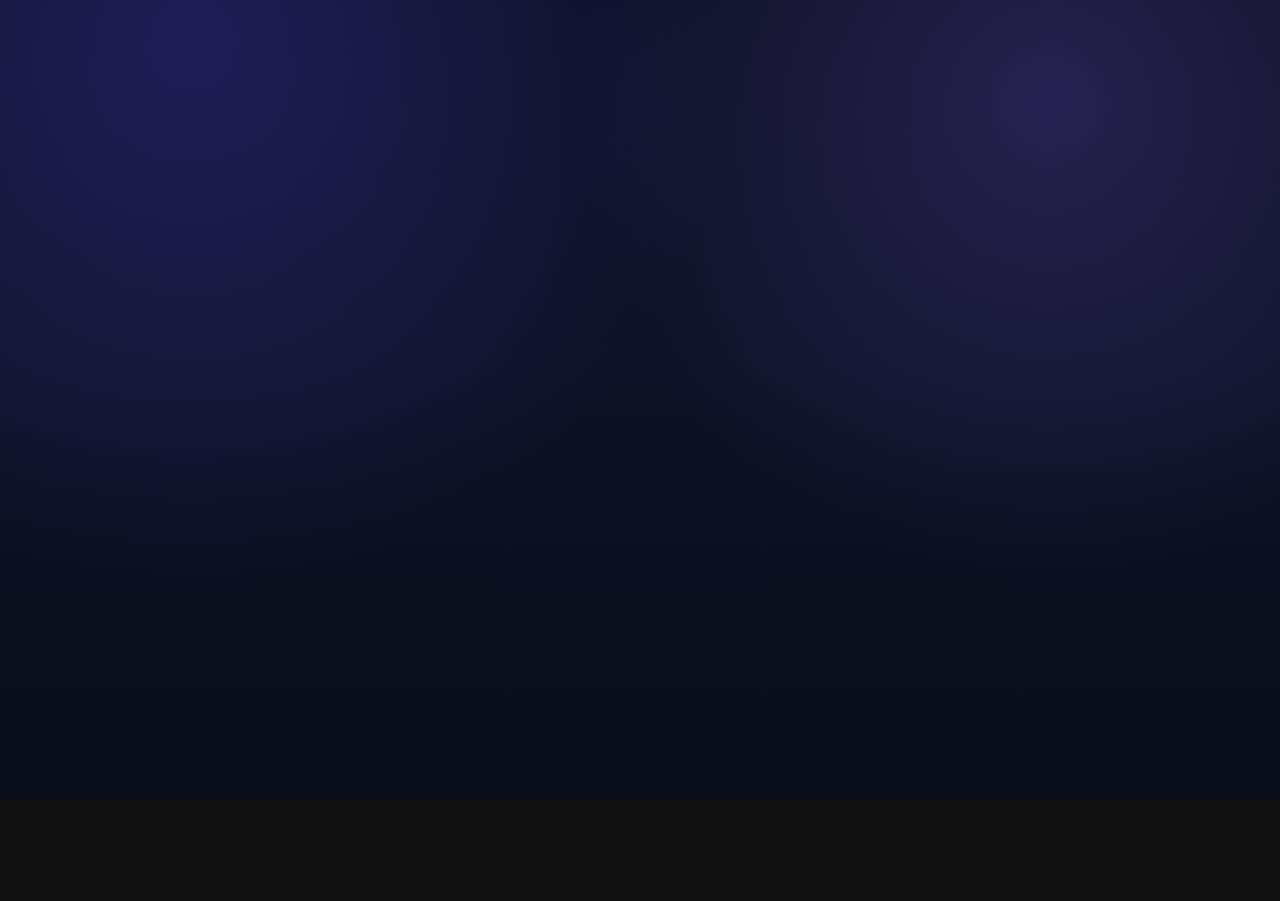
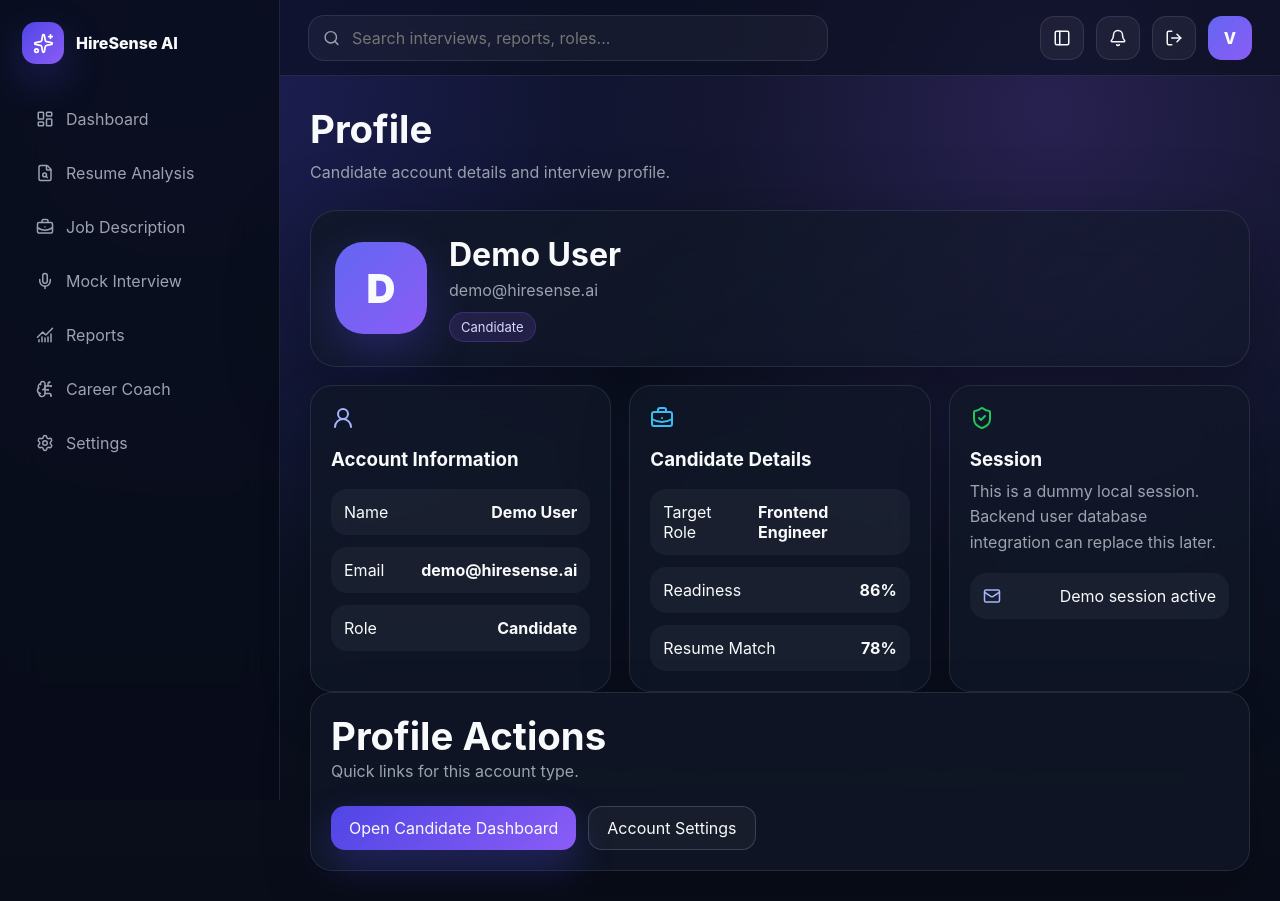
Before and after one commit to Vinisha-725/AI-Mock-Interview-Platform, a React (Vite) app in the folder frontend/: page /profile in a window 1280 px wide. Before the commit this address had no page. Before the commit the page ends 800 px from the top, so only its background shows below. Built offline with nearby package versions, Linux system fonts and the light colour scheme.

Commit message:
Fix profile page and resume match score

```diff
--- a/frontend/src/App.jsx
+++ b/frontend/src/App.jsx
@@ -12,6 +12,7 @@ import CareerCoach from './pages/CareerCoach'
 import CandidateProfile from './pages/CandidateProfile'
 import RecruiterReport from './pages/RecruiterReport'
 import RecruiterSettings from './pages/RecruiterSettings'
+import Profile from './pages/Profile'
 
 function App() {
   return (
@@ -35,6 +36,7 @@ function App() {
         <Route path="/candidate-profile/:id" element={<CandidateProfile />} />
         <Route path="/recruiter-report/:id" element={<RecruiterReport />} />
         <Route path="/recruiter-settings" element={<RecruiterSettings />} />
+        <Route path="/profile" element={<Profile />} />
       </Routes>
     </Router>
   )
--- a/frontend/src/components/PremiumUI.jsx
+++ b/frontend/src/components/PremiumUI.jsx
@@ -139,6 +139,10 @@ export function Topbar() {
     navigate('/login')
   }
 
+  const handleProfile = () => {
+    navigate('/profile')
+  }
+
   return (
     <div className="topbar">
       <div className="search">
@@ -155,7 +159,7 @@ export function Topbar() {
         <button className="icon-btn" aria-label="Logout" onClick={handleLogout}>
           <LogOut size={18} />
         </button>
-        <div className="avatar">{initial}</div>
+        <button className="avatar" type="button" onClick={handleProfile} aria-label="View profile">{initial}</button>
       </div>
     </div>
   )
--- /dev/null
+++ b/frontend/src/pages/Profile.jsx
@@ -0,0 +1,80 @@
+import { BriefcaseBusiness, Building2, Mail, ShieldCheck, UserRound } from 'lucide-react'
+import { AppShell, Card, SectionHead } from '../components/PremiumUI'
+
+export default function Profile() {
+  const user = JSON.parse(localStorage.getItem('hiresense_user') || 'null') || {
+    name: 'Demo User',
+    email: 'demo@hiresense.ai',
+    role: 'candidate',
+  }
+  const isRecruiter = user.role === 'recruiter'
+
+  return (
+    <AppShell
+      variant={isRecruiter ? 'recruiter' : 'candidate'}
+      title="Profile"
+      description={isRecruiter ? 'Recruiter workspace identity and company details.' : 'Candidate account details and interview profile.'}
+    >
+      <div className="profile-hero glass">
+        <div className="profile-avatar">{user.name?.charAt(0)?.toUpperCase() || 'U'}</div>
+        <div>
+          <h2>{user.name || 'Demo User'}</h2>
+          <p>{user.email}</p>
+          <span className="pill">{isRecruiter ? 'Recruiter / Admin' : 'Candidate'}</span>
+        </div>
+      </div>
+
+      <div className="three-col">
+        <Card>
+          <UserRound color="#a5b4fc" />
+          <h3>Account Information</h3>
+          <div className="activity-list">
+            <div className="activity-item"><span>Name</span><strong>{user.name || 'Demo User'}</strong></div>
+            <div className="activity-item"><span>Email</span><strong>{user.email}</strong></div>
+            <div className="activity-item"><span>Role</span><strong>{isRecruiter ? 'Recruiter' : 'Candidate'}</strong></div>
+          </div>
+        </Card>
+
+        {isRecruiter ? (
+          <Card>
+            <Building2 color="#38bdf8" />
+            <h3>Recruiter Details</h3>
+            <div className="activity-list">
+              <div className="activity-item"><span>Company</span><strong>{user.company || 'Not set'}</strong></div>
+              <div className="activity-item"><span>Title</span><strong>{user.recruiterTitle || 'Recruiter'}</strong></div>
+              <div className="activity-item"><span>Hiring Focus</span><strong>{user.hiringFocus || 'General hiring'}</strong></div>
+            </div>
+          </Card>
+        ) : (
+          <Card>
+            <BriefcaseBusiness color="#38bdf8" />
+            <h3>Candidate Details</h3>
+            <div className="activity-list">
+              <div className="activity-item"><span>Target Role</span><strong>Frontend Engineer</strong></div>
+              <div className="activity-item"><span>Readiness</span><strong>86%</strong></div>
+              <div className="activity-item"><span>Resume Match</span><strong>78%</strong></div>
+            </div>
+          </Card>
+        )}
+
+        <Card>
+          <ShieldCheck color="#22c55e" />
+          <h3>Session</h3>
+          <p>This is a dummy local session. Backend user database integration can replace this later.</p>
+          <div className="activity-item" style={{ marginTop: 18 }}>
+            <Mail size={18} color="#a5b4fc" />
+            <span>{user.signedInAt ? `Signed in ${new Date(user.signedInAt).toLocaleString()}` : 'Demo session active'}</span>
+          </div>
+        </Card>
+      </div>
+
+      <Card>
+        <SectionHead title="Profile Actions" description="Quick links for this account type." />
+        <div className="actions" style={{ flexWrap: 'wrap' }}>
+          <a className="btn btn-primary" href={isRecruiter ? '/admin' : '/candidate-dashboard'}>{isRecruiter ? 'Open Recruiter Dashboard' : 'Open Candidate Dashboard'}</a>
+          <a className="btn btn-ghost" href={isRecruiter ? '/recruiter-settings' : '/settings'}>Account Settings</a>
+        </div>
+      </Card>
+    </AppShell>
+  )
+}
--- a/frontend/src/pages/ResumeUpload.jsx
+++ b/frontend/src/pages/ResumeUpload.jsx
@@ -3,6 +3,51 @@ import { motion } from 'framer-motion'
 import { AlertCircle, BriefcaseBusiness, FileUp, Lightbulb, Sparkles, Wand2, FileText } from 'lucide-react'
 import { AppShell, Card, PillList, ScoreRing, SectionHead, SkeletonRows } from '../components/PremiumUI'
 import { uploadResume } from '../services/resume'
+
+const commonRoleSkills = [
+  'python',
+  'sql',
+  'java',
+  'javascript',
+  'html',
+  'css',
+  'react',
+  'node.js',
+  'mongodb',
+  'tableau',
+  'power bi',
+  'pandas',
+  'data cleaning',
+  'data manipulation',
+  'hypothesis testing',
+  'matplotlib',
+  'seaborn',
+]
+
+const normalize = (value) => value.toLowerCase().replace(/[^a-z0-9+#. ]/g, ' ').replace(/\s+/g, ' ').trim()
+
+const calculateMatchScore = (resumeData, jdText) => {
+  if (!resumeData) return 0
+
+  const skills = [...new Set([...(resumeData.skills || []), ...(resumeData.techStack || [])])]
+    .map(normalize)
+    .filter(Boolean)
+
+  if (!skills.length) return 0
+
+  const jd = normalize(jdText || '')
+  if (jd.length > 20) {
+    const matched = skills.filter((skill) => jd.includes(skill) || skill.split(' ').some((part) => part.length > 3 && jd.includes(part)))
+    return Math.min(98, Math.max(35, Math.round((matched.length / skills.length) * 100)))
+  }
+
+  const knownMatches = skills.filter((skill) => commonRoleSkills.some((target) => skill.includes(target) || target.includes(skill)))
+  const breadthScore = Math.min(45, skills.length * 4)
+  const relevanceScore = Math.min(45, knownMatches.length * 7)
+  const profileScore = Math.min(10, (resumeData.projects?.length || 0) * 3 + (resumeData.experience?.length || 0) * 4)
+
+  return Math.min(95, Math.max(45, breadthScore + relevanceScore + profileScore))
+}
 
 export default function ResumeUpload() {
   const [file, setFile] = useState(null)
@@ -12,6 +57,8 @@ export default function ResumeUpload() {
   const [loading, setLoading] = useState(false)
   const [error, setError] = useState('')
   const [data, setData] = useState(null)
+  const matchScore = calculateMatchScore(data, jdInputMode === 'text' ? jdText : '')
+  const matchLabel = matchScore >= 75 ? 'Strong Match' : matchScore >= 55 ? 'Moderate Match' : 'Needs Improvement'
 
   const handleUpload = async () => {
     if (!file) {
@@ -130,7 +177,7 @@ export default function ResumeUpload() {
       <div className="result-grid">
         <Card>
           <SectionHead title="Match Percentage" description={data ? 'Based on extracted resume signals.' : 'Upload your resume to see match score.'} />
-          {loading ? <SkeletonRows /> : <ScoreRing score={data?.match_score || 0} label={data?.match_score >= 70 ? 'Strong Match' : data?.match_score >= 50 ? 'Moderate Match' : 'Needs Improvement'} />}
+          {loading ? <SkeletonRows /> : <ScoreRing score={matchScore} label={matchLabel} />}
         </Card>
 
         <Card>
--- a/frontend/src/styles.css
+++ b/frontend/src/styles.css
@@ -598,11 +598,20 @@ button {
 .avatar {
   width: 44px;
   height: 44px;
+  border: 0;
   border-radius: 14px;
   display: grid;
   place-items: center;
+  color: var(--text);
   background: linear-gradient(135deg, var(--secondary), var(--accent));
   font-weight: 800;
+  cursor: pointer;
+  transition: transform 180ms ease, box-shadow 180ms ease;
+}
+
+.avatar:hover {
+  transform: translateY(-2px);
+  box-shadow: 0 14px 32px rgba(79, 70, 229, 0.32);
 }
 
 .content {
@@ -614,6 +623,39 @@ button {
   grid-template-columns: repeat(4, minmax(0, 1fr));
   gap: 18px;
   margin-top: 24px;
+}
+
+.profile-hero {
+  display: flex;
+  align-items: center;
+  gap: 22px;
+  margin-top: 24px;
+  margin-bottom: 18px;
+  padding: 24px;
+  border-radius: 26px;
+}
+
+.profile-avatar {
+  width: 92px;
+  height: 92px;
+  display: grid;
+  place-items: center;
+  flex: 0 0 auto;
+  border-radius: 28px;
+  background: linear-gradient(135deg, var(--secondary), var(--accent));
+  box-shadow: 0 18px 46px rgba(79, 70, 229, 0.3);
+  font-size: 40px;
+  font-weight: 900;
+}
+
+.profile-hero h2 {
+  margin: 0 0 6px;
+  font-size: 32px;
+}
+
+.profile-hero p {
+  margin: 0 0 12px;
+  color: var(--muted);
 }
 
 .recruiter-overview {
```
